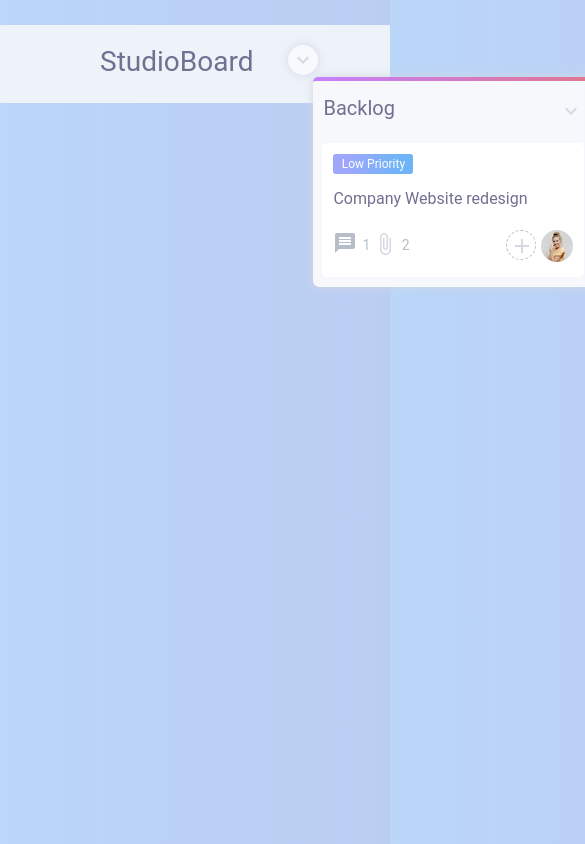
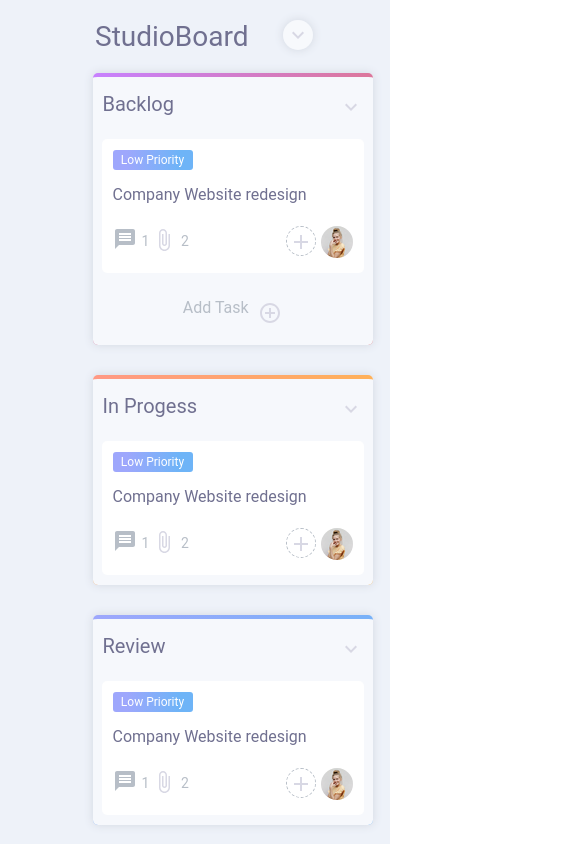
Before and after one commit to VipinKumar1310/Studio-Board-Kanban-Dashboard, a React (Create React App) app: page / in a window 390 px wide. Shown: the top 844 px of the page, 585 px wide, since content can reach past the window. Built offline with nearby package versions, Linux system fonts and the light colour scheme.

Commit message:
responsiveness added

```diff
--- a/src/App.css
+++ b/src/App.css
@@ -1,6 +1,20 @@
-.app-main{
+.kanban-main{
+  background-color: #eef2f9;
+    grid-area: main;
+    position: relative;
+}
+.kanban__main-wrapper {
+  background-color: #eef2f9;
   display: flex;
-  padding-left: 25px;
+  /* justify-content: space-between; */
+  flex-wrap: wrap;
+  /* margin: 0 50px 0 50px; */
+}
+@media screen and (max-width: 820px){
+.kanban__main-wrapper {
+    justify-content: space-around;
+    margin: 0px;
+}
 }
 .app{
   grid-area: main;
@@ -8,15 +22,18 @@
   background-color: var(--colorNav);
   padding-left: 75px;
 }
-.nav{
-  margin:  25px;
-  padding-top: 20px;
+.kanban__nav {
+  background-color: #eef2f9;
+  grid-area: nav;
+  display: flex;
+  flex-direction: column;
+  justify-content: center;
+  padding: 20px;
 }
-
-.nav-board{
+.kanban__nav-name{
   display: flex;
 }
-.nav-name{
+.kanban-name{
   font-size: 28px;
   font-weight: 400;
   color: #707090;
@@ -25,7 +42,7 @@
   margin-right: 20px;
 
 }
-.arrow-icon{
+.kanban-arrow{
   margin-left: 15px;
   background-color: rgba(255, 255, 255, 0.5);
   box-shadow: 0px 0px 10px 0px #d2d7e0;
@@ -36,7 +53,7 @@
   cursor: pointer;
   transition: box-shadow 0.5s ease;
 }
-.arrow-icon:hover {
+.kanban-arrow:hover {
   box-shadow: 0px 0px 10px 0px #38404d;
 }
 .material-icons {
@@ -56,3 +73,36 @@
   top: -1px;
   padding-left: 2.5px;
 }
+
+@media screen and (max-width: 720px) {
+  .kanban__nav-avs {
+    display: none;
+  }
+}
+
+@media screen and (max-width: 540px) {
+  .kanban__nav-name {
+    margin: 0 auto;
+  }
+
+  .kanban__nav-wrapper {
+    margin: 0;
+  }
+
+  .avatar-user {
+    margin-right: 0;
+  }
+}
+
+@media screen and (max-width: 820px) {
+  .kanban__main-wrapper {
+    justify-content: space-around;
+    margin: 0px;
+  }
+}
+
+@media screen and (max-width: 1380px) {
+  .kanban__main-add-btn {
+    display: none;
+  }
+}
--- a/src/App.js
+++ b/src/App.js
@@ -25,25 +25,27 @@ const App = () => {
 
   return (
     <div className='app'>
-      <div className='nav'>
-      <div className='nav-board' >
-       <div className='nav-name'>StudioBoard</div>
-       <div className='arrow-icon' onClick={handleArrowClick}>
+      <div className='kanban__nav'>
+       <div className='kanban__nav-wrapper'>
+        <div className='kanban__nav-name' >
+          <div className='kanban-name'>StudioBoard</div>
+           <div className='kanban-arrow' onClick={handleArrowClick}>
         <i className='material-icons'>{icon === 'down' ? <KeyboardArrowDownIcon/> : <KeyboardArrowRightIcon/>}</i>
+           </div>
+          </div>
+         </div>
+        </div>
+        <div className='kanban__main'>
         {isActive && (
-          <div className='app-main' onClick={handleMainClick}>
-            <Backlog/>
-            <InProgress/>
-            <Review/>
-           <Complete/>
+          <div className='kanban__main-wrapper' onClick={handleMainClick}>
+             <Backlog/>
+             <InProgress/>
+             <Review/>
+             <Complete/>
           </div>
         )}
-      </div>
-      </div>
-     </div>
+          </div>
 
-      <div className='app-main'>
-      </div>
     </div>
   )
 }
--- a/src/components/Backlog.js
+++ b/src/components/Backlog.js
@@ -3,7 +3,7 @@ import './style/Block.css'
 import KeyboardArrowDownIcon from '@mui/icons-material/KeyboardArrowDown'
 import Card from './Card'
 import KeyboardArrowRightIcon from '@mui/icons-material/KeyboardArrowRight'
-
+import { AddCircleOutline } from '@mui/icons-material'
 
 const Backlog = () => {
 
@@ -27,6 +27,13 @@ const Backlog = () => {
 
          <div className='cards' >
           <Card/>
+          <div className='card-wrapper__footer'>
+            <div className='add-task'>Add Task</div>
+            <div className='add-task-ico'>
+                <i className='material-icons'><AddCircleOutline/></i>
+            </div>
+
+    </div>
           </div>
 
         )}
--- a/src/components/style/Block.css
+++ b/src/components/style/Block.css
@@ -61,3 +61,34 @@ div{
     margin-left: 5px;
     margin-right: 5px;
 }
+
+.card-wrapper__footer {
+    display: flex;
+    justify-content: center;
+    margin: 15px 0 15px 0;
+    color: #b7bec7;
+}
+.add-task {
+    font-size: 16px;
+    font-weight: 400;
+    cursor: pointer;
+}
+.add-task-ico {
+    margin-left: 7px;
+    font-size: 20px;
+    cursor: pointer;
+}
+.material-icons {
+    font-family: "Material Icons";
+    font-weight: normal;
+    font-style: normal;
+    line-height: 1;
+    letter-spacing: normal;
+    text-transform: none;
+    display: inline-block;
+    white-space: nowrap;
+    word-wrap: normal;
+    direction: ltr;
+    /* -webkit-font-feature-settings: "liga"; */
+    -webkit-font-smoothing: antialiased;
+}
```
